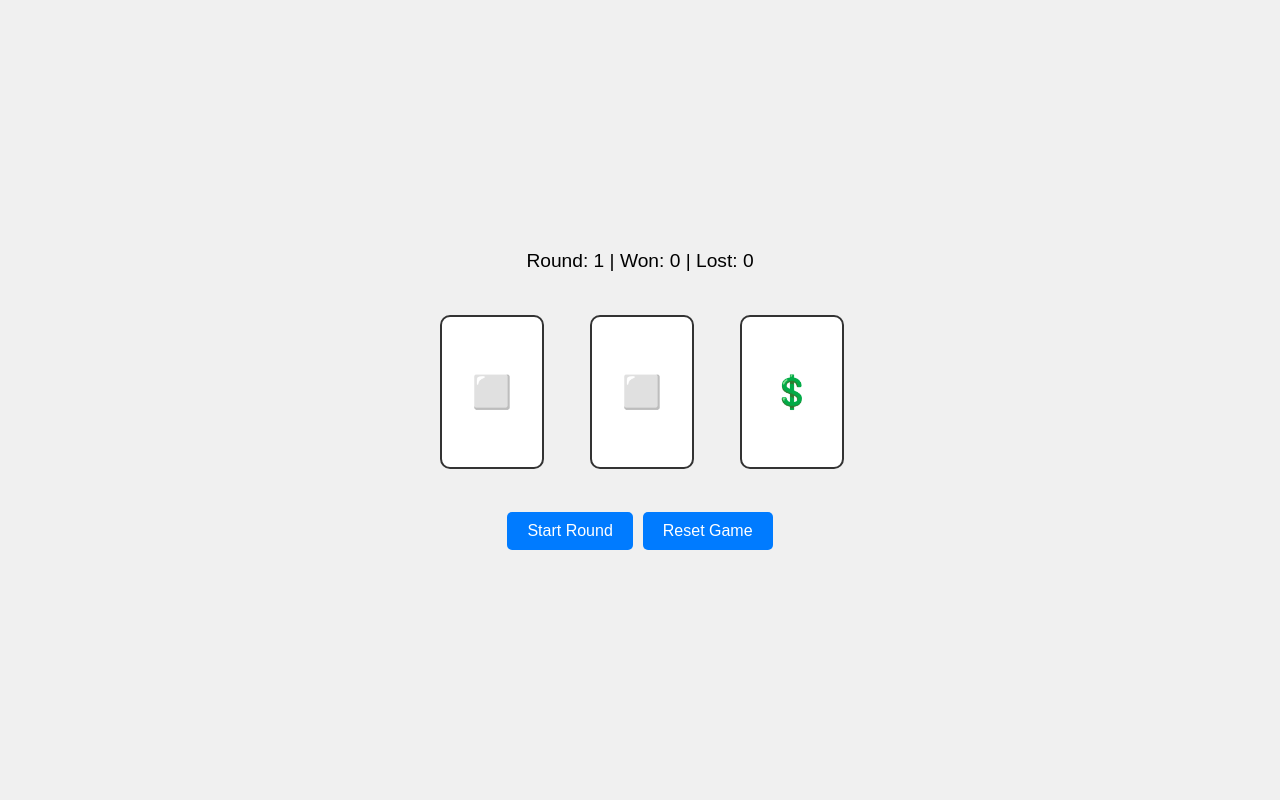
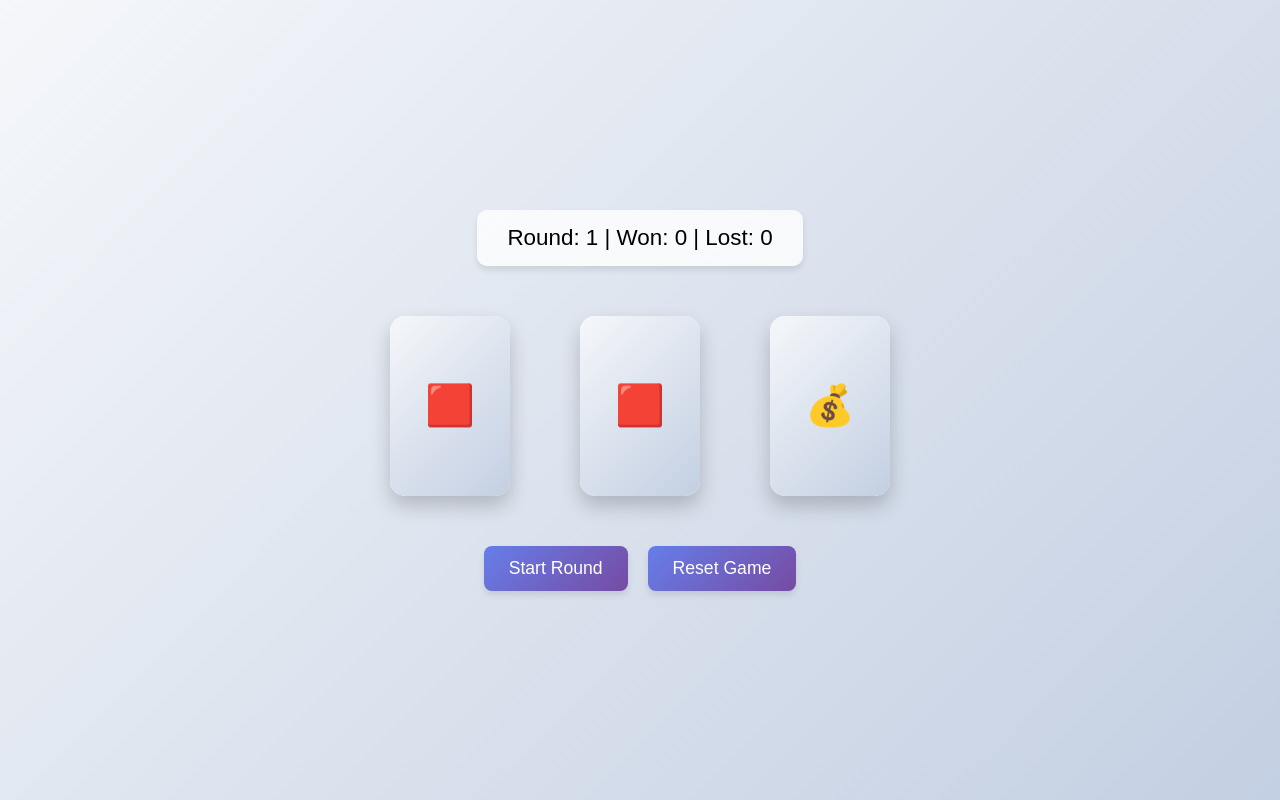
Before and after one commit to sailesh-turing/rlhf-tasks, a plain HTML site: page 37286/idealResponse.html in a window 1280 px wide. Drawn offline with Linux system fonts and the light colour scheme.

Commit message:
More visually appealing UI

```diff
--- a/37286/idealResponse.html
+++ b/37286/idealResponse.html
@@ -1,12 +1,12 @@
 <!DOCTYPE html>
 <html lang="en">
   <head>
-    <meta charset="UTF-8">
-    <meta name="viewport" content="width=device-width, initial-scale=1.0">
+    <meta charset="UTF-8" />
+    <meta name="viewport" content="width=device-width, initial-scale=1.0" />
     <title>Card Tracking Game</title>
     <style>
       body {
-            font-family: Arial, sans-serif;
+        font-family: 'Arial', sans-serif;
         display: flex;
         flex-direction: column;
         align-items: center;
@@ -14,38 +14,48 @@
         height: 100vh;
         margin: 0;
         background-color: #f0f0f0;
+        background-image: linear-gradient(135deg, #f5f7fa 0%, #c3cfe2 100%);
       }
       #scoreboard {
-            font-size: 1.2em;
-            margin-bottom: 20px;
+        font-size: 1.4em;
+        margin-bottom: 30px;
         text-align: center;
+        background-color: rgba(255, 255, 255, 0.8);
+        padding: 15px 30px;
+        border-radius: 10px;
+        box-shadow: 0 4px 6px rgba(0, 0, 0, 0.1);
       }
       #game-area {
         display: flex;
         justify-content: center;
         align-items: center;
-            gap: 20px;
-            margin-bottom: 20px;
-            height: 200px;
-            width: 400px;
+        gap: 30px;
+        margin-bottom: 30px;
+        height: 220px;
+        width: 500px;
         position: relative;
       }
       .card {
-            width: 100px;
-            height: 150px;
+        width: 120px;
+        height: 180px;
         background-color: #fff;
-            border: 2px solid #333;
-            border-radius: 10px;
+        border: none;
+        border-radius: 15px;
         display: flex;
         justify-content: center;
         align-items: center;
-            font-size: 2em;
+        font-size: 2.5em;
         cursor: pointer;
-            transition: transform 0.6s, left 0.5s ease-in-out;
+        transition: transform 0.6s, left 0.5s ease-in-out, box-shadow 0.3s;
         transform-style: preserve-3d;
         position: absolute;
+        box-shadow: 0 10px 20px rgba(0, 0, 0, 0.2);
       }
-        .card .front, .card .back {
+      .card:hover {
+        box-shadow: 0 15px 30px rgba(0, 0, 0, 0.3);
+      }
+      .card .front,
+      .card .back {
         position: absolute;
         width: 100%;
         height: 100%;
@@ -53,10 +63,16 @@
         display: flex;
         justify-content: center;
         align-items: center;
-            border-radius: 8px;
+        border-radius: 15px;
+        font-weight: bold;
+      }
+      .card .front {
+        background-image: linear-gradient(135deg, #f5f7fa 0%, #c3cfe2 100%);
+        color: #333;
       }
       .card .back {
-            background-color: #6c757d;
+        background-image: linear-gradient(135deg, #667eea 0%, #764ba2 100%);
+        color: white;
         transform: rotateY(180deg);
       }
       .card.flipped {
@@ -64,42 +80,47 @@
       }
       #controls {
         display: flex;
-            gap: 10px;
+        gap: 20px;
       }
       button {
-            padding: 10px 20px;
-            font-size: 1em;
+        padding: 12px 25px;
+        font-size: 1.1em;
         cursor: pointer;
-            background-color: #007bff;
+        background-image: linear-gradient(135deg, #667eea 0%, #764ba2 100%);
         color: white;
         border: none;
-            border-radius: 5px;
-            transition: background-color 0.3s;
+        border-radius: 8px;
+        transition: all 0.3s;
+        box-shadow: 0 4px 6px rgba(0, 0, 0, 0.1);
       }
       button:hover {
-            background-color: #0056b3;
+        transform: translateY(-2px);
+        box-shadow: 0 6px 8px rgba(0, 0, 0, 0.15);
       }
       button:disabled {
-            background-color: #6c757d;
+        background-image: linear-gradient(135deg, #9bafd9 0%, #103783 100%);
         cursor: not-allowed;
+        transform: none;
+        box-shadow: none;
       }
     </style>
   </head>
   <body>
     <div id="scoreboard">
-        Round: <span id="round">1</span> | Won: <span id="won">0</span> | Lost: <span id="lost">0</span>
+      Round: <span id="round">1</span> | Won: <span id="won">0</span> | Lost:
+      <span id="lost">0</span>
     </div>
     <div id="game-area">
-        <div class="card" data-index="0" style="left: 0px;">
-            <div class="front">⬜</div>
+      <div class="card" data-index="0" style="left: 0px">
+        <div class="front">🟥</div>
         <div class="back">?</div>
       </div>
-        <div class="card" data-index="1" style="left: 150px;">
-            <div class="front">⬜</div>
+      <div class="card" data-index="1" style="left: 190px">
+        <div class="front">🟥</div>
         <div class="back">?</div>
       </div>
-        <div class="card" data-index="2" style="left: 300px;">
-            <div class="front">💲</div>
+      <div class="card" data-index="2" style="left: 380px">
+        <div class="front">💰</div>
         <div class="back">?</div>
       </div>
     </div>
@@ -129,15 +150,15 @@
       }
 
       function flipCards() {
-            cards.forEach(card => card.classList.add('flipped'));
+        cards.forEach((card) => card.classList.add('flipped'));
       }
 
       function unflipCards() {
-            cards.forEach(card => card.classList.remove('flipped'));
+        cards.forEach((card) => card.classList.remove('flipped'));
       }
 
       function shuffleCards() {
-            const positions = [0, 150, 300];
+        const positions = [0, 190, 380];
         let animations = 10;
         let shuffleInterval = setInterval(() => {
           for (let i = positions.length - 1; i > 0; i--) {
@@ -146,7 +167,7 @@
           }
           cards.forEach((card, index) => {
             card.style.left = positions[index] + 'px';
-                    if (card.querySelector('.front').textContent === '💲') {
+            if (card.querySelector('.front').textContent === '💰') {
               winningCardIndex = index;
             }
           });
@@ -189,7 +210,7 @@
         updateScoreboard();
         unflipCards();
         cards.forEach((card, index) => {
-                card.style.left = (index * 150) + 'px';
+          card.style.left = index * 190 + 'px';
         });
         winningCardIndex = 2;
         startButton.disabled = false;
```
Lines whose indentation alone changed are shown as unchanged.
